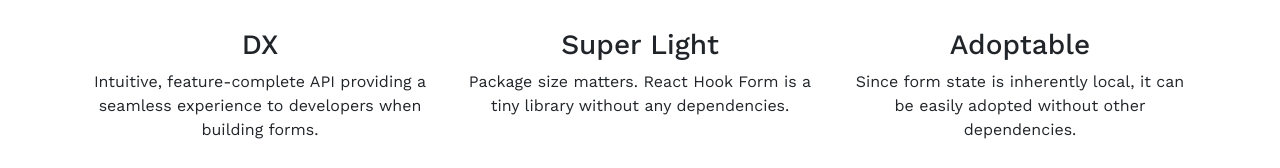
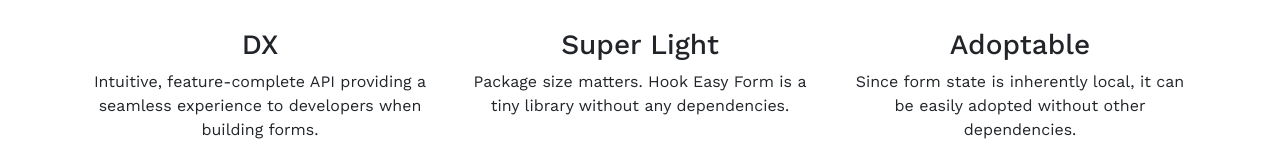
Before and after one commit to EntonyStark/hook-forms, a Next.js app: page / in a window 1280 px wide. Shown: the part 443-611 px from the top of the page. Built offline with nearby package versions, Linux system fonts and the light colour scheme; no server answers.

Commit message:
master fix typo, and update version

```diff
--- a/package.json
+++ b/package.json
@@ -11,7 +11,7 @@
     "axios": "^0.19.2",
     "bootstrap": "^4.5.0",
     "faker": "^4.1.0",
-    "hook-easy-form": "^2.4.0",
+    "hook-easy-form": "^2.5.0",
     "immutability-helper": "^3.1.1",
     "next": "9.4.2",
     "react": "16.13.1",
--- a/pages/constructor.js
+++ b/pages/constructor.js
@@ -91,7 +91,7 @@
       )}
 
       {showModal && (
-      <CustomModal closeEvent={() => setShowModal(false)}>
+      <CustomModal closeEvent={() => setShowModal(false)} title="Your form">
         <div className="row">
           <CodeBox string={stringCode} />
           <ExampleBox form={form} />
--- a/pages/index.js
+++ b/pages/index.js
@@ -30,7 +30,7 @@
       <div className="col-sm-12 col-md-4">
         <article className="text-center">
           <h3>Super Light</h3>
-          <p>Package size matters. React Hook Form is a tiny library without any dependencies.</p>
+          <p>Package size matters. Hook Easy Form is a tiny library without any dependencies.</p>
         </article>
       </div>
       <div className="col-sm-12 col-md-4">
```
Also changed, not shown: 1 other file (tests, documents, lock files or other folders).
